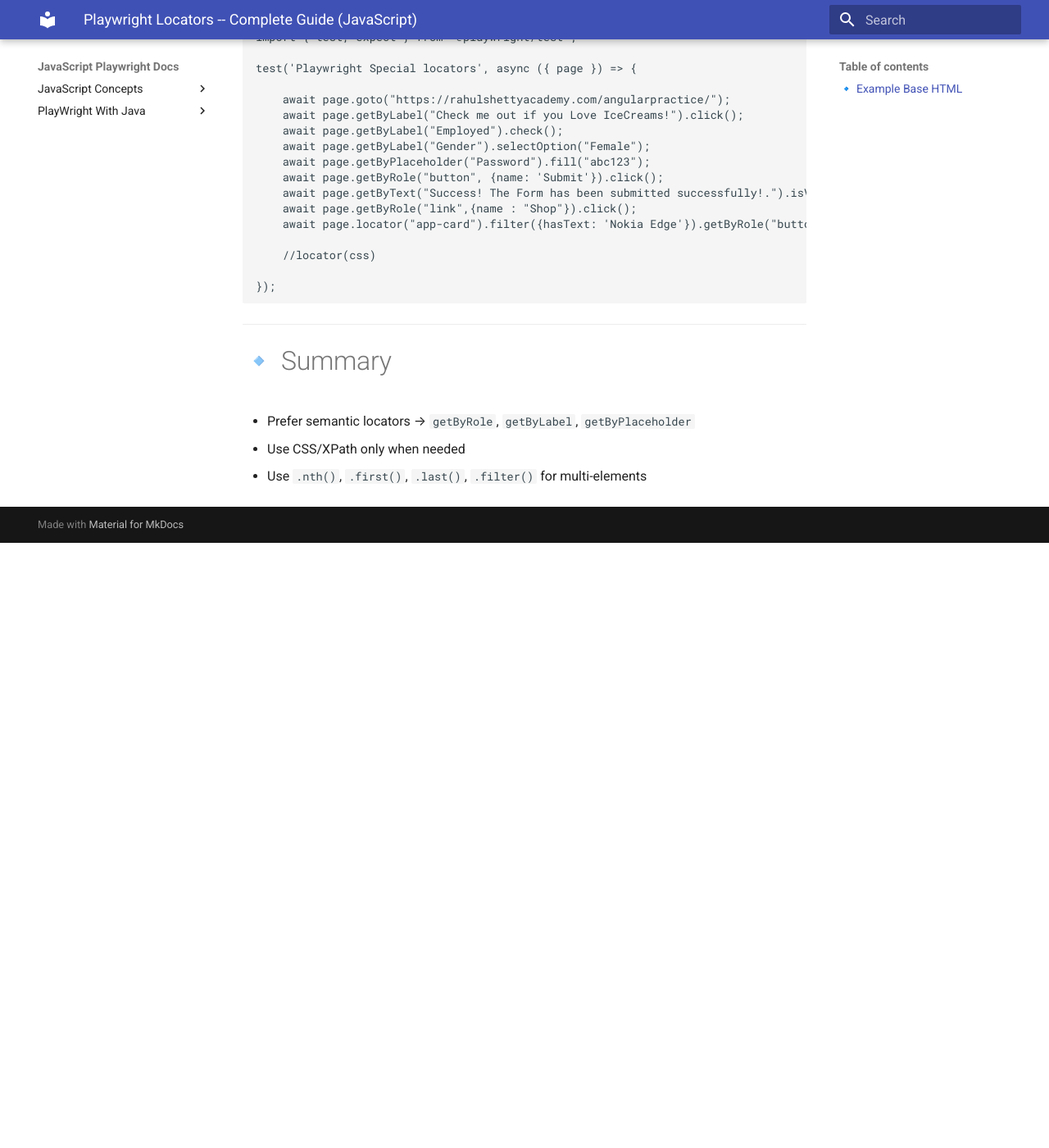
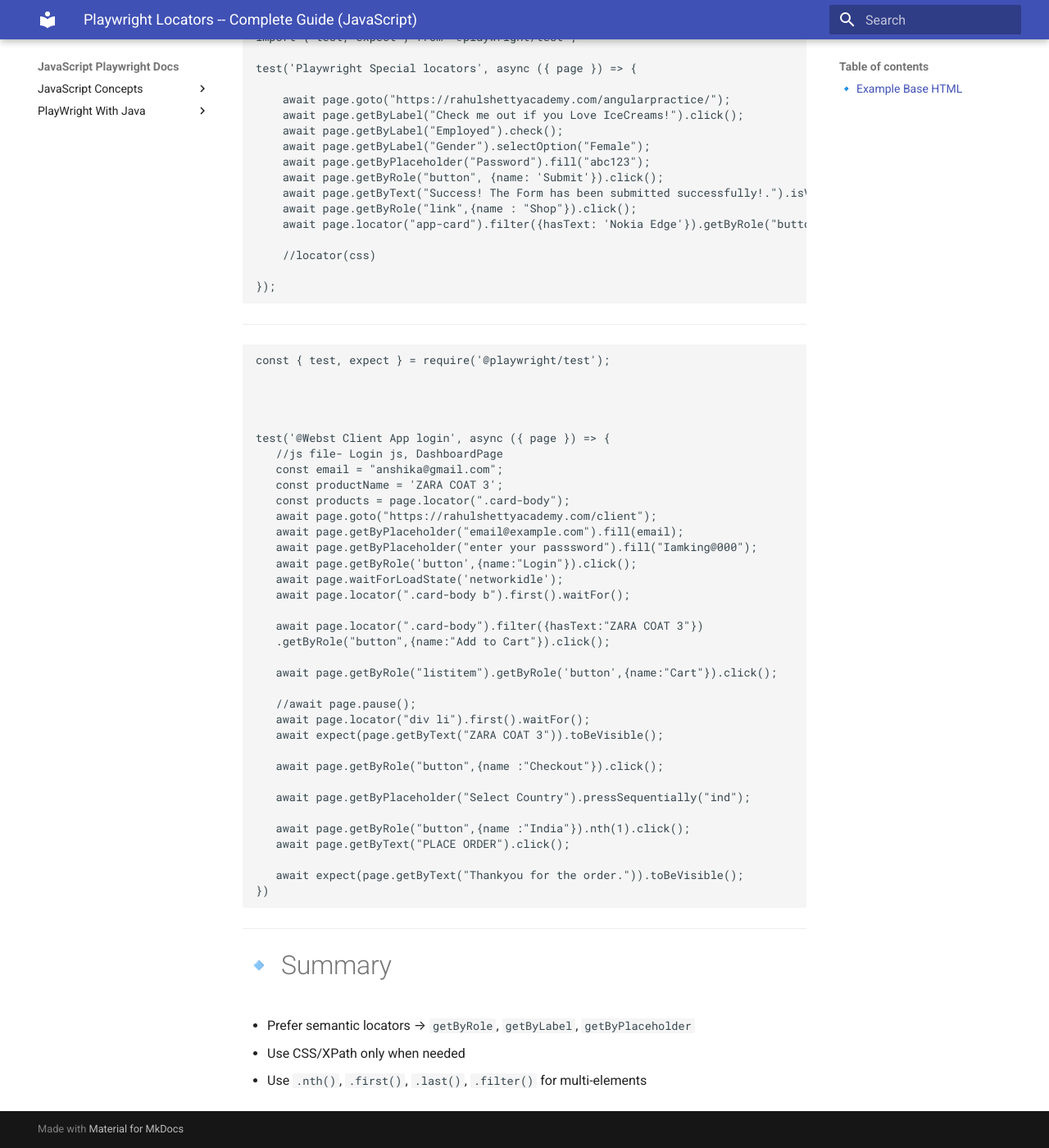
Before and after one commit to Play-Wright-course/automation-testing, an MkDocs documentation site: the page built from docs/javascriptConcepts/jscode/locators.md, in a window 1280 px wide and 1400 px high, scrolled down 6081 px. Shown: the whole window at 82% size. Built offline with MkDocs 1.6.1 and Material for MkDocs 9.7.7, drawn with Linux system fonts in a browser that asks for light colours; before the commit the page ends 6743 px from its top, so only the background shows below that.

Commit message:
Update locators.md

````diff
--- a/docs/javascriptConcepts/jscode/locators.md
+++ b/docs/javascriptConcepts/jscode/locators.md
@@ -301,6 +301,44 @@
 
 });
 ```
+-----------------------------------------------------------------------
+```js
+const { test, expect } = require('@playwright/test');
+
+
+
+
+test('@Webst Client App login', async ({ page }) => {
+   //js file- Login js, DashboardPage
+   const email = "anshika@gmail.com";
+   const productName = 'ZARA COAT 3';
+   const products = page.locator(".card-body");
+   await page.goto("https://rahulshettyacademy.com/client");
+   await page.getByPlaceholder("email@example.com").fill(email);
+   await page.getByPlaceholder("enter your passsword").fill("Iamking@000");
+   await page.getByRole('button',{name:"Login"}).click();
+   await page.waitForLoadState('networkidle');
+   await page.locator(".card-body b").first().waitFor();
+
+   await page.locator(".card-body").filter({hasText:"ZARA COAT 3"})
+   .getByRole("button",{name:"Add to Cart"}).click();
+
+   await page.getByRole("listitem").getByRole('button',{name:"Cart"}).click();
+
+   //await page.pause();
+   await page.locator("div li").first().waitFor();
+   await expect(page.getByText("ZARA COAT 3")).toBeVisible();
+
+   await page.getByRole("button",{name :"Checkout"}).click();
+
+   await page.getByPlaceholder("Select Country").pressSequentially("ind");
+
+   await page.getByRole("button",{name :"India"}).nth(1).click();
+   await page.getByText("PLACE ORDER").click();
+
+   await expect(page.getByText("Thankyou for the order.")).toBeVisible();
+})
+```
 
 ------------------------------------------------------------------------
 
````
